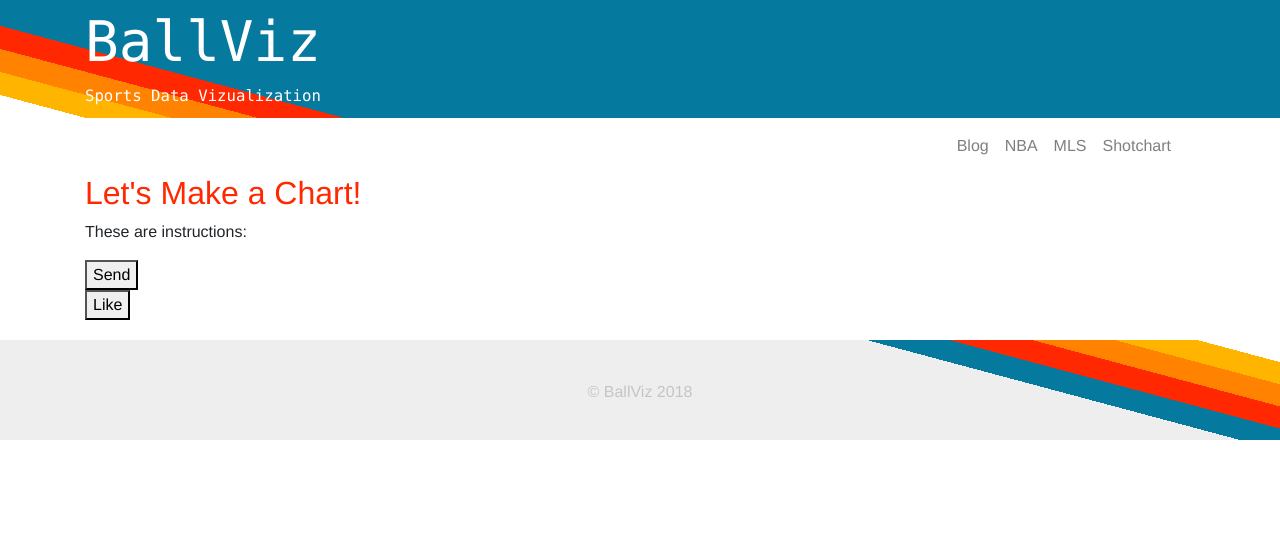
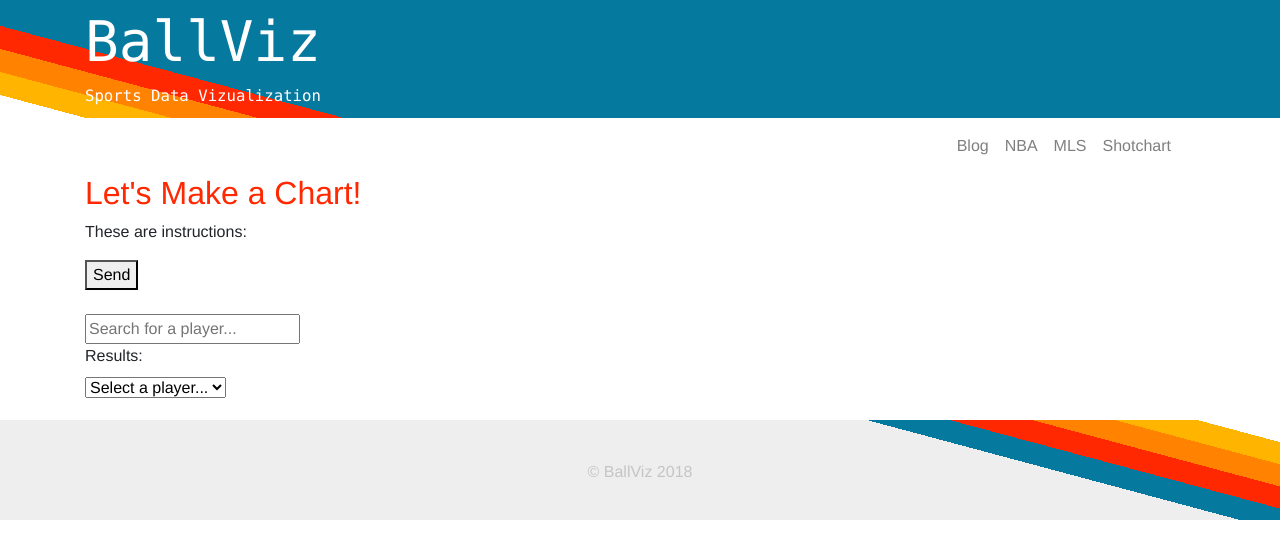
Before and after one commit to mchauta/Ballviz, a Django app: page /nba/shot-charts/ in a window 1280 px wide. Shown: the top 559 px of the page. Run offline with Django 3.2, Linux system fonts and the light colour scheme; data that the repository does not hold is empty; some libraries are stand-ins or nearby versions.

Commit message:
adding search function and got api running a little

```diff
--- a/blog/static/js/shotchart.js
+++ b/blog/static/js/shotchart.js
@@ -1,25 +1,124 @@
 'use strict';
 
-const e = React.createElement;
+const Suggestions = (props) => {
+  const options = props.results.map( player => (
+    <option value ="{player.id}"key={player.id}>
+      {player.full_name}
+    </option>
+  ))
+  return (<select><option>Select a player...</option>{options}</select>)
+  //<option value="none">Select a player...</option>
+}
 
-class LikeButton extends React.Component {
-  constructor(props) {
-    super(props);
-    this.state = { liked: false };
+class SearchPlayers extends React.Component {
+  state = {
+    query: '',
+    results: []
+  }
+
+  searchPlayers() {
+    let that = this
+    $.ajax(
+    {
+        type:"GET",
+        url: "/find-players",
+        data:{
+                 term: this.state.query,
+        },
+        success: function( data )
+        {
+          that.setState({results: JSON.parse(data)})
+        },
+        error: function( jqXHR, textStatus, errorThrown )
+        {
+          console.log(textStatus + ': ', errorThrown);
+        }
+     })
+  }
+
+  handleInputChange = () => {
+    this.setState({
+      query: this.search.value
+    }, () => {
+      if (this.state.query && this.state.query.length > 1) {
+        if (this.state.query.length % 2 === 0) {
+          this.searchPlayers()
+        }
+      } else if (!this.state.query) {
+      }
+    })
   }
 
   render() {
-    if (this.state.liked) {
-      return 'You liked this.';
+    return (
+      <form>
+        <input
+          placeholder="Search for a player..."
+          ref={input => this.search = input}
+          onChange={this.handleInputChange}
+        />
+        <label>Results:</label>
+        <Suggestions results={this.state.results} />
+      </form>
+    )
+  }
+}
+
+
+class PreviewImage extends React.Component {
+  constructor(props) {
+    super(props);
+    this.state = {
+      isLoading: false,
+    };
+  }
+
+  render () {
+    return (
+      <img src="" />
+    );
+  }
+}
+
+
+class ChartMaker extends React.Component {
+  constructor(props) {
+    super(props);
+    this.state = {
+      selectedPlayer: '',
+      selectedDate: '',
+      selectedTheme: '',
+      preview: '',
+      isLoading: false,
+
+    };
+  }
+
+  createPreview (player, theme, date) {
+    this.setState({loading: true });
+    //ajax Request
+    this.setState({loading: false });
+  }
+
+  render() {
+    if (this.state.loading) {
+      return (
+        <p>Loading...</p>
+      );
     }
 
-    return e(
-      'button',
-      { onClick: () => this.setState({ liked: true }) },
-      'Like'
+    return (
+      <div className="chartMaker">
+        <div className="col-sm-12 col-md-6">
+          <PreviewImage />
+        </div>
+        <div className="col-sm-12 col-md-6">
+          <SearchPlayers />
+        </div>
+      </div>
     );
   }
 }
 
 const domContainer = document.querySelector('#react-container');
-ReactDOM.render(e(LikeButton), domContainer);
+ReactDOM.render(<ChartMaker />, domContainer);
--- a/blog/templates/blog/base.html
+++ b/blog/templates/blog/base.html
@@ -27,11 +27,7 @@
         {% include 'inc/nav.html' %}
       </div>
       <div class="content container">
-          <div class="row">
-              <div class="col-md-12">
               {% block content %} {% endblock %}
-              </div>
-          </div>
       </div>
       <footer>
 
--- a/blog/templates/blog/nba_shotchart.html
+++ b/blog/templates/blog/nba_shotchart.html
@@ -8,16 +8,25 @@
   <script src="https://unpkg.com/react@16/umd/react.development.js" crossorigin></script>
   <script src="https://unpkg.com/react-dom@16/umd/react-dom.development.js" crossorigin></script>
 
+  <!-- Load Babel -->
+  <!-- v6 <script src="https://unpkg.com/babel-standalone@6/babel.min.js"></script> -->
+  <script src="https://unpkg.com/@babel/standalone/babel.min.js"></script>
   <!-- Load our React component. -->
-  <script src="{% static '/js/shotchart.js' %}"></script>
+  <script src="{% static '/js/shotchart.js' %}" type="text/babel"></script>
 {% endblock %}
 
   {% block content %}
     <div class="page">
-      <h2>Let's Make a Chart!</h2>
-      <p>These are instructions:</p>
+      <div class="row">
+          <div class="col-md-12">
+            <h2>Let's Make a Chart!</h2>
+            <p>These are instructions:</p>
+            <button id="test-ajax">Send</button>
+            <img src="" id="results">
+          </div>
+      </div>
+      <div class="row">
+        <div id="react-container"></div>
+      </div>
     </div>
-    <button id="test-ajax">Send</button>
-    <img src="" id="results">
-    <div id="react-container"></div>
   {% endblock %}
--- a/blog/urls.py
+++ b/blog/urls.py
@@ -7,5 +7,5 @@ urlpatterns = [
     path('blog/', views.post_list, name='post_list'),
     path('post/<slug:slug>/', views.post_detail, name='post_detail'),
     #path('likepost/$', views.testAjax, name='testAjax'),
-    re_path(r'^test-plot/$', views.test_plot, name='test_plot')
+    re_path(r'^find-players/$', views.find_players, name='find_players')
 ]
--- a/blog/views.py
+++ b/blog/views.py
@@ -7,6 +7,8 @@ matplotlib.use('Agg')
 import matplotlib.pyplot as plt
 import io
 import base64
+from nba_api.stats.static import players
+import json
 
 
 
@@ -36,9 +38,10 @@ def test_plot(request):
 
     return HttpResponse(base64_data)
 
-def testAjax(request):
+def find_players(request):
     if request.method == 'GET':
-        message = request.GET['msg']
-        return HttpResponse(message) # Sending a success response
+        term = request.GET['term'];
+        foundPlayers = json.dumps(players.find_players_by_full_name(term));
+        return HttpResponse(foundPlayers) # Sending a success response
     else:
         return HttpResponse("Request method is not a GET")
```
Also changed, not shown: blog/static/js/shotchart-ajax.js (added, +23 -0 lines).
